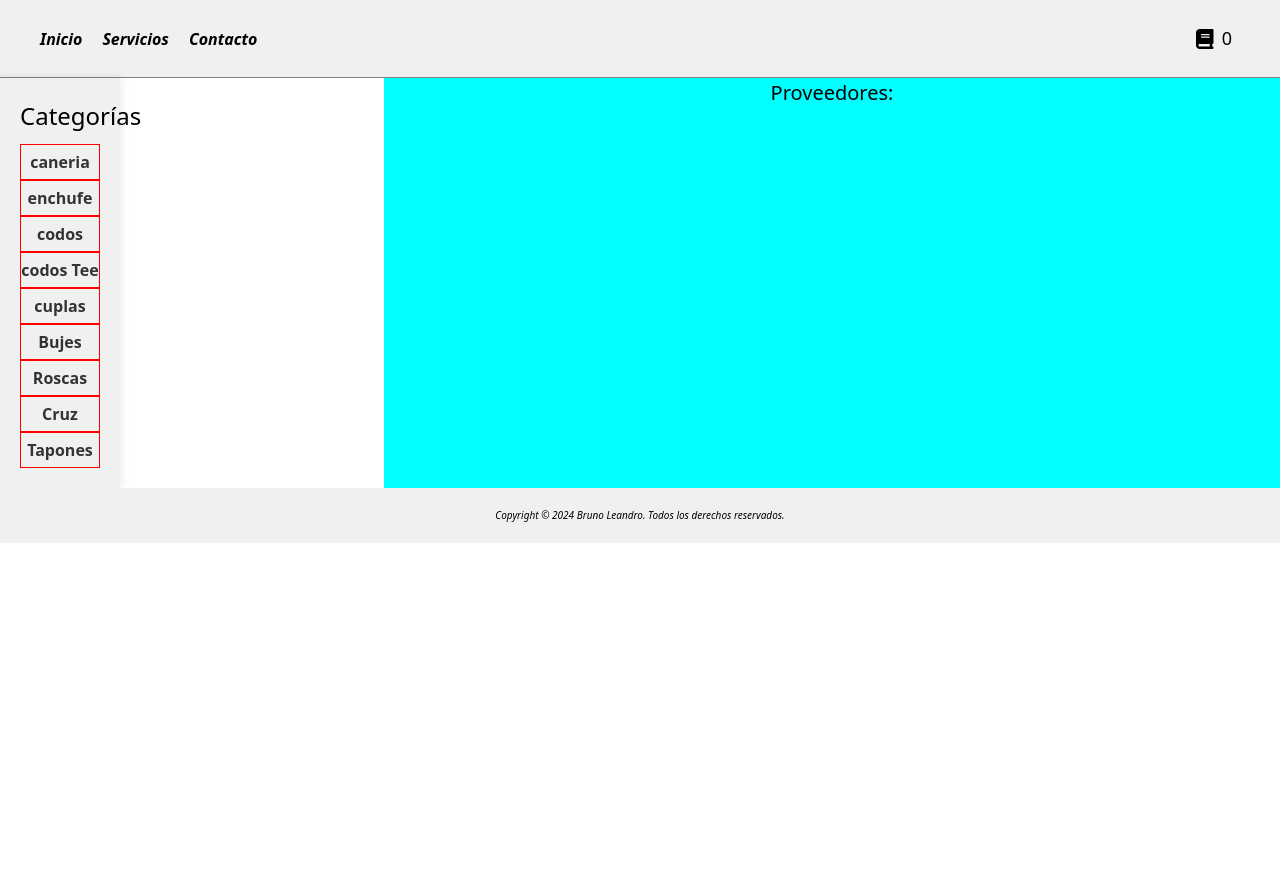
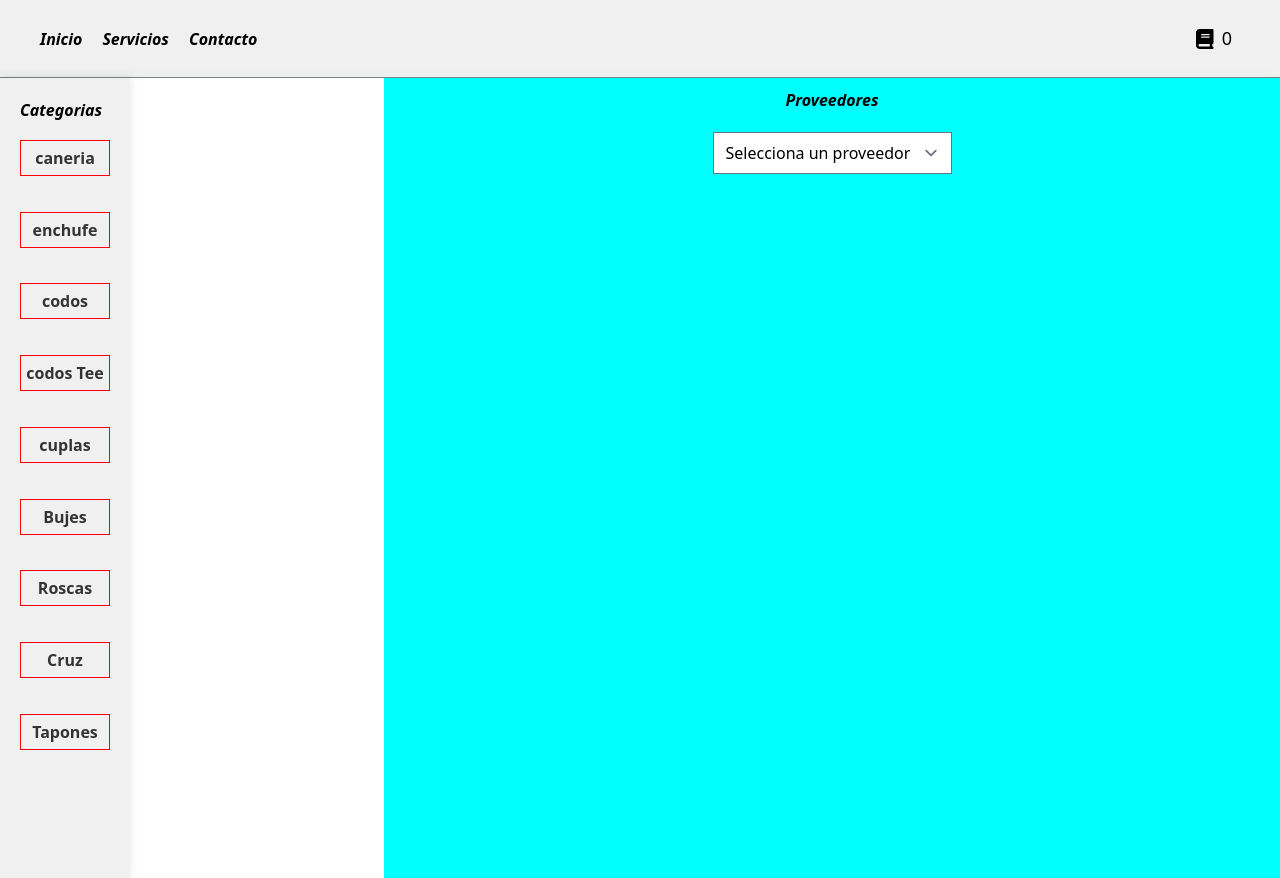
Before and after one commit to dmbruno/AQUA, a React (Create React App) app: page /insumos in a window 1280 px wide. Before the commit the page ends 800 px from the top, so only its background shows below. Built offline with nearby package versions, Linux system fonts and the light colour scheme.

Commit message:
fix filtrado

```diff
--- a/src/componentes/Insumos List/InsumosList.css
+++ b/src/componentes/Insumos List/InsumosList.css
@@ -1,12 +1,12 @@
-/* InsumosList.css */
 
-/* Estilos para el contenedor del menú */
 .menu-container {
-    width: 120px; /* Ancho del menú lateral */
-    background-color: #f0f0f0; /* Color de fondo del menú */
-    padding: 20px; /* Espacio interno del menú */
-    box-shadow: 0 0 10px rgba(0, 0, 0, 0.1); /* Sombra del menú */
-
+    width: 130px;
+    background-color: #f0f0f0;
+    padding: 20px;
+    box-shadow: 0 0 10px rgba(0, 0, 0, 0.1);
+    height: 100vh;
+    display: flex;
+    flex-direction: column;
 
 }
 .menu-and-detail-container{
@@ -14,31 +14,37 @@
     flex-direction: row;
     justify-content: space-between;
 }
-/* Estilos para el título del menú */
-.category-title {
-    font-size: 1rem; /* Tamaño de fuente del título */
-    margin-bottom: 10px; /* Espacio inferior del título */
+
+.categoria-titulo{
+    font-weight: bold;
+    font-style: oblique;
 }
 
-/* Estilos para el menú de categorías */
+
+
 .category-menu {
-    display: flex; /* Mostrar los elementos en línea */
-    flex-direction: column; /* Organizar los elementos en columna */
+
+    display: flex;
+    flex-direction: column;
+    height: 85%;
+    overflow-y: auto;
+    justify-content: space-around;
+
 }
 
-/* Estilos para cada elemento de categoría */
+
 .category-item {
-    text-decoration: none; /* Eliminar subrayado de enlaces */
-    color: #333; /* Color de texto de los enlaces */
-    padding: 5px 0; /* Espacio interno vertical de los enlaces */
+    text-decoration: none;
+    color: #333;
+    padding: 5px 0;
     font-weight: bold;
     border: 1px solid red;
     text-align: center;
 }
 
-/* Estilos para el hover de los elementos de categoría */
+
 .category-item:hover {
-    background-color: #ddd; /* Cambiar color de fondo al pasar el cursor */
+    background-color: #ddd;
 }
 
 .detail-container{
--- a/src/componentes/Insumos List/InsumosList.jsx
+++ b/src/componentes/Insumos List/InsumosList.jsx
@@ -22,11 +22,10 @@ const InsumosList = () => {
     return (
         <>
             <Header />
-            <div className='menu-and-detail-container'>
+            <div className='menu-and-detail-container shadow-lg shadow-cyan-500/50'>
                 <div className='menu-container'>
-                    <h2 className='category-title'>Categorías</h2>
+                    <h2 className='categoria-titulo'>Categorias</h2>
                     <div className='category-menu'>
-
                         {categoriasUnicas.map(categoriaUnica => (
                             <button
                                 key={categoriaUnica}
--- a/src/componentes/Proveedores/Proveedores.css
+++ b/src/componentes/Proveedores/Proveedores.css
@@ -10,12 +10,15 @@
 
 .proveedores-title {
     margin-bottom: 10px;
-    font-size: 1.25rem;
+    font-style: oblique;
+    font-weight: bold;
+    padding-top: 10px;
     text-align: center;
     background-color: aqua;
 }
 
 .proveedores-buttons {
+    padding-top: 10px;
     display: flex;
     flex-direction: row;
     justify-content: space-around; /* Centrar botones horizontalmente */
--- a/src/componentes/Proveedores/Proveedores.jsx
+++ b/src/componentes/Proveedores/Proveedores.jsx
@@ -26,11 +26,14 @@ const Proveedores = ({ productosFiltrados, filtrarProductos, categoriaSelecciona
         }
     }, [categoriaSeleccionada, proveedorSeleccionado, productosFiltrados]);
 
-    const handleProveedorSeleccionado = (proveedor) => {
+    const handleProveedorSeleccionado = (event) => {
+
+        const proveedor = event.target.value;
+
         console.log("proveedor", proveedor);
-        console.log("cat", categoriaSeleccionada);
+        console.log("cate", categoriaSeleccionada);
+
         if (categoriaSeleccionada) {
-            console.log("categoria", categoriaSeleccionada);
             filtrarProductos(categoriaSeleccionada);
         }
         setProveedorSeleccionado(proveedor);
@@ -39,14 +42,14 @@ const Proveedores = ({ productosFiltrados, filtrarProductos, categoriaSelecciona
 
     return (
         <div className="proveedores-container">
-            <h2 className="proveedores-title">Proveedores:</h2>
+            <h2 className="proveedores-title">Proveedores</h2>
             <div className="proveedores-buttons">
-
-                {proveedores.map(proveedor => (
-                    <button key={proveedor} className="proveedores-button" onClick={() => handleProveedorSeleccionado(proveedor)}>
-                        {proveedor}
-                    </button>
-                ))}
+            <select onChange={(event) => handleProveedorSeleccionado(event)}>
+                    <option value="">Selecciona un proveedor</option>
+                    {proveedores.map(proveedor => (
+                        <option key={proveedor} value={proveedor}>{proveedor}</option>
+                    ))}
+                </select>
             </div>
             {productosFiltradosPorProveedor.length > 0 && (
                 <>
```
